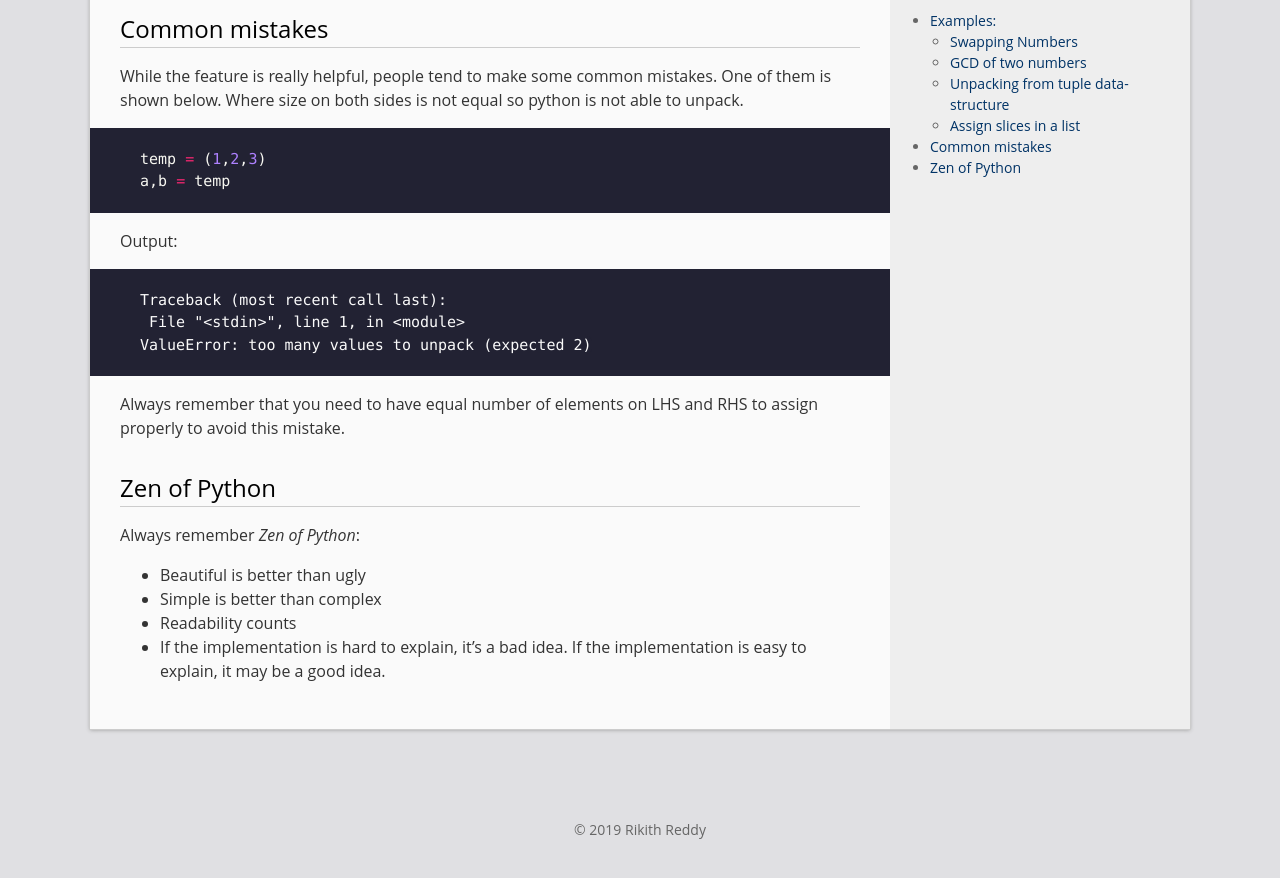
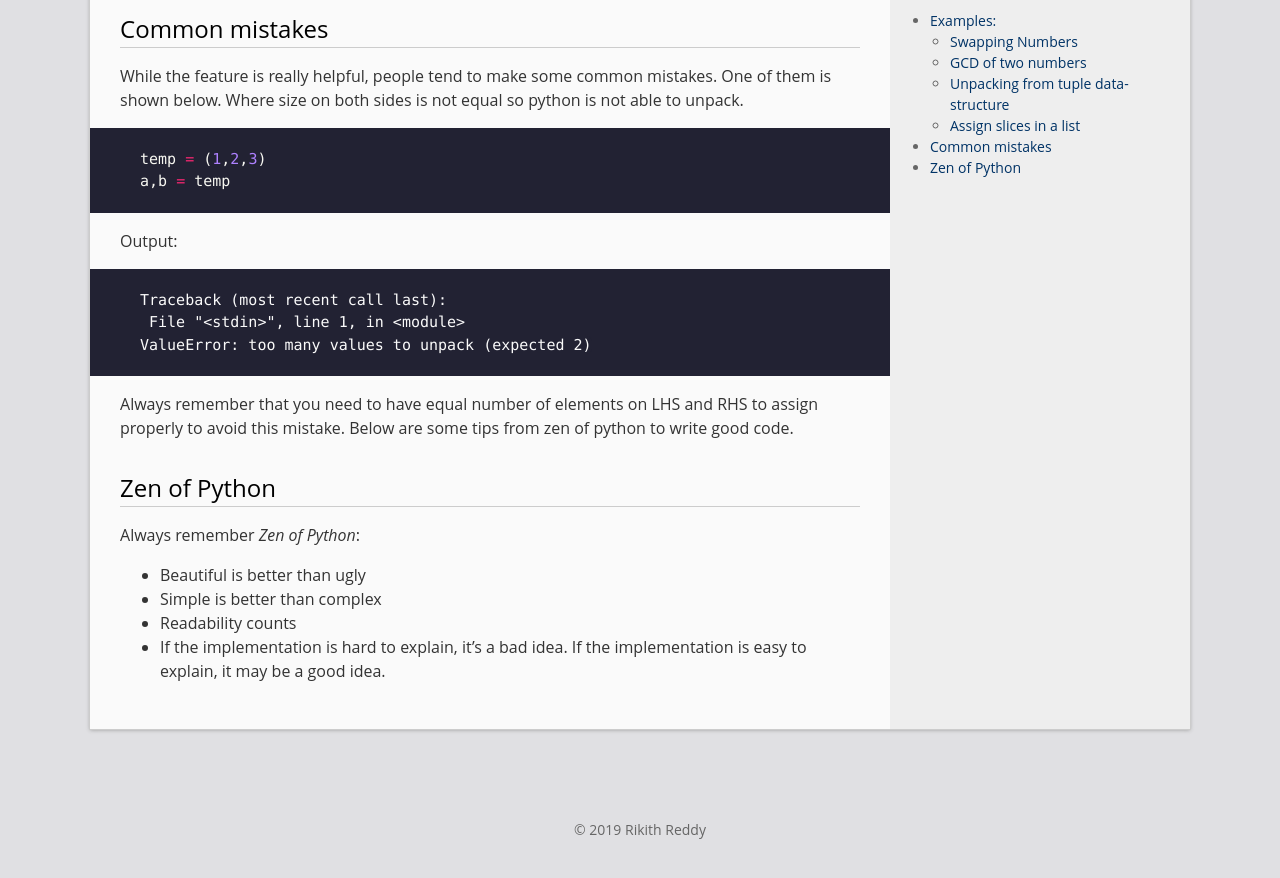
Before and after one commit to rikithreddy/rikithreddy.github.io, a Jekyll site: the page built from _posts/2019-01-21-Python-tips-1.md, in a window 1280 px wide and 900 px high, scrolled down 1866 px. Shown: the top 878 px of the window. Built offline with Jekyll 4.4.1, drawn with Linux system fonts in a browser that asks for light colours.

Commit message:
modified post

````diff
--- a/_posts/2019-01-21-Python-tips-1.md
+++ b/_posts/2019-01-21-Python-tips-1.md
@@ -86,8 +86,7 @@ Traceback (most recent call last):
  File "<stdin>", line 1, in <module>
 ValueError: too many values to unpack (expected 2)
 ```
-Always remember that you need to have equal number of elements on LHS and RHS to assign properly to avoid this mistake.
-
+Always remember that you need to have equal number of elements on LHS and RHS to assign properly to avoid this mistake. Below are some tips from zen of python to write good code.
 
 ## Zen of Python
 
````
Also changed, not shown: 12 other files.
